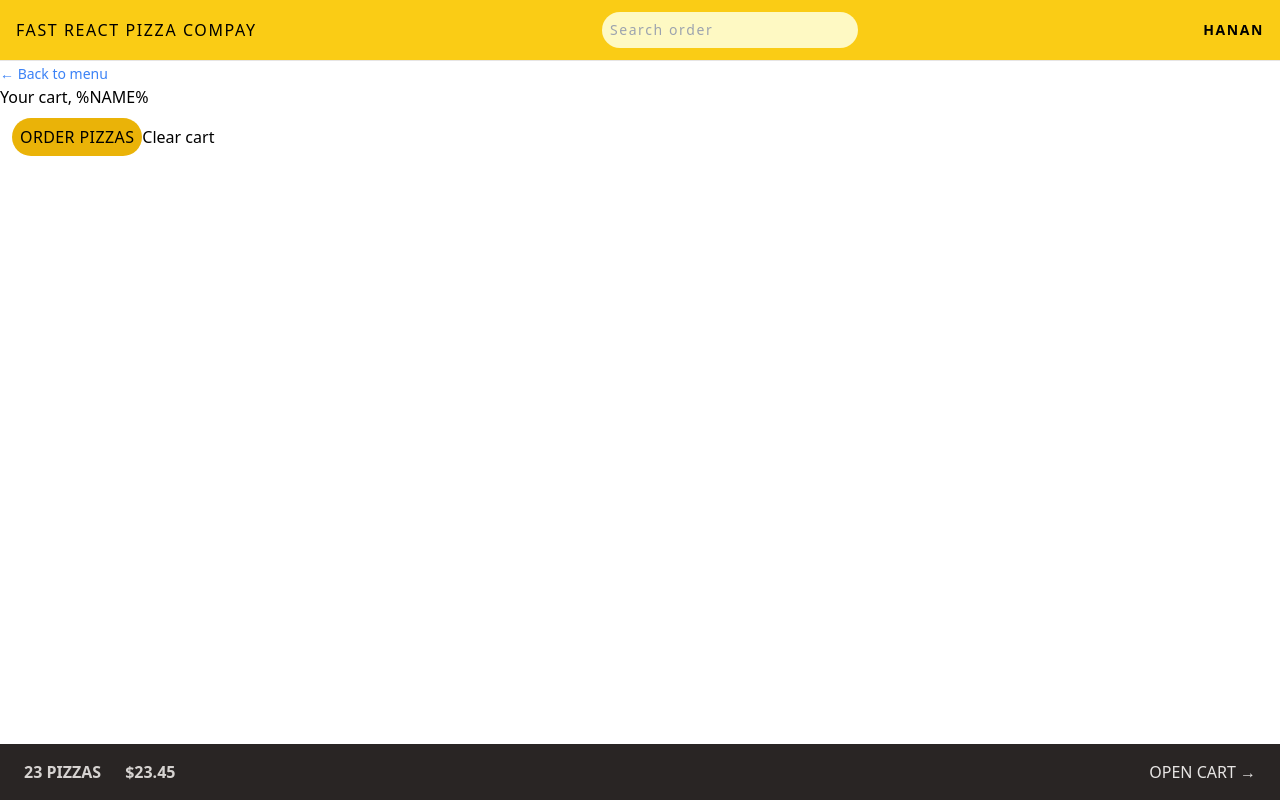
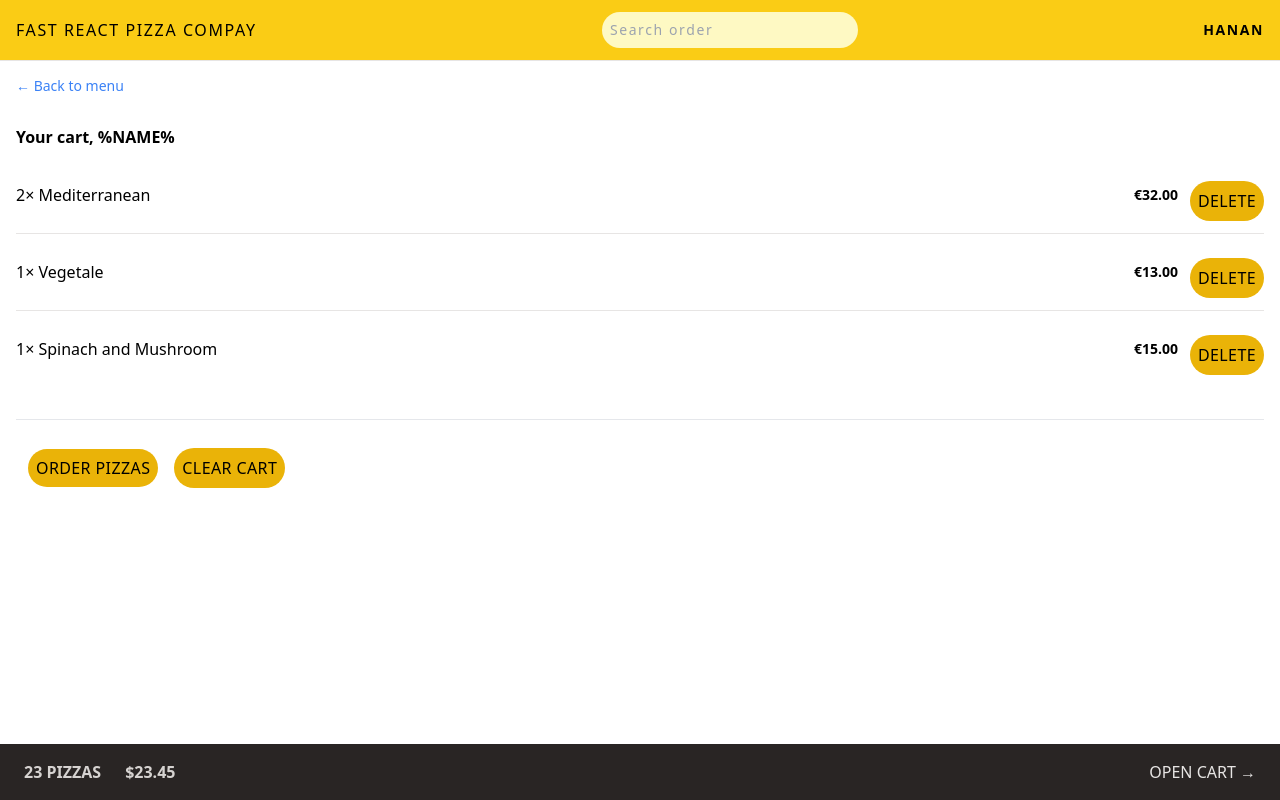
Before and after one commit to Hanan1413/order-fast-food, a React (Vite) app: page /cart in a window 1280 px wide. Built offline with nearby package versions, Linux system fonts and the light colour scheme.

Commit message:
update cart and menu components

```diff
--- a/src/features/cart/Cart.jsx
+++ b/src/features/cart/Cart.jsx
@@ -1,6 +1,7 @@
 import { Link } from 'react-router-dom';
 import LinkButton from '../../ui/LinkButton';
-import Button from '../../ui/Button'
+import Button from '../../ui/Button';
+import CartItem from '../cart/CartItem';
 
 const fakeCart = [
   {
@@ -30,18 +31,25 @@ function Cart() {
   const cart = fakeCart;
 
   return (
-    <div>
+    <div className="px-4 py-3">
       <LinkButton to="/menu">
         &larr; Back to menu
       </LinkButton>
 
-      <h2 className='mb-4'>Your cart, %NAME%</h2>
+      <h2 className='mt-7 tex-xl font-semibold mb-2 '>Your cart, %NAME%</h2>
+      <ul className="divide-y divide-stone-200 mb-4 border-b pb-8">
+        {cart.map((item)=>{
+          return <CartItem  item={item} key={item.key}/>
+        })}
+      </ul>
 
-      <div>
+
+
+      <div className="space-x-4">
         <Button to="/order/new" >Order pizzas</Button>
 
         {/* <Link to=></Link> */}
-        <button>Clear cart</button>
+        <Button type="secondary">Clear cart</Button>
       </div>
     </div>
   );
--- a/src/features/cart/CartItem.jsx
+++ b/src/features/cart/CartItem.jsx
@@ -1,13 +1,17 @@
+
+import {formatCurrency} from "../../utils/helpers";
+import Button from '../../ui/Button';
 function CartItem({ item }) {
   const { pizzaId, name, quantity, totalPrice } = item;
 
   return (
-    <li>
-      <p>
+    <li className="py-3 sm:flex sm:items-center sm:justify-between">
+      <p className="mb-1 sm:mb-0">
         {quantity}&times; {name}
       </p>
-      <div>
-        <p>{formatCurrency(totalPrice)}</p>
+      <div className="flex justify-between items-center">
+        <p className="text-sm font-bold" >{formatCurrency(totalPrice)}</p>
+        <Button type="small">Delete</Button>
       </div>
     </li>
   );
--- a/src/features/menu/Menu.jsx
+++ b/src/features/menu/Menu.jsx
@@ -9,7 +9,7 @@ function Menu() {
   console.log(menu)
 
 
-  return <ul>{menu.map((pizza)=>{
+  return <ul className="divide-y divide-stone-200 px-2 ">{menu.map((pizza)=>{
     return < MenuItem pizza={pizza} key={pizza.id}/>
   })}</ul>;
 }
--- a/src/features/menu/MenuItem.jsx
+++ b/src/features/menu/MenuItem.jsx
@@ -1,16 +1,19 @@
 import { formatCurrency } from "../../utils/helpers";
+import Button from '../../ui/Button'
 
 function MenuItem({ pizza }) {
   const { id, name, unitPrice, ingredients, soldOut, imageUrl } = pizza;
 
   return (
-    <li>
-      <img src={imageUrl} alt={name} />
-      <div>
-        <p>{name}</p>
-        <p>{ingredients.join(", ")}</p>
-        <div>
-          {!soldOut ? <p>{formatCurrency(unitPrice)}</p> : <p>Sold out</p>}
+    <li className="flex gap-4 py-2">
+      <img src={imageUrl} alt={name}  className={`h-24 ${soldOut? 'grayscale opacity-70': ''}`}
+      />
+      <div className="flex flex-col grow">
+        <p className="font-medium">{name}</p>
+        <p className="text-sm italic text-stone-500 capitalize">{ingredients.join(", ")}</p>
+        <div className="mt-auto flex items-center justify-between mr-8">
+          {!soldOut ? <p >{formatCurrency(unitPrice)}</p> : <p className="text-sm uppercase font-medium text-stone-500">Sold out</p>}
+          <Button type="small" >Add to cart</Button>
         </div>
       </div>
     </li>
--- a/src/ui/Button.jsx
+++ b/src/ui/Button.jsx
@@ -1,10 +1,17 @@
 import {Link} from 'react-router-dom';
 
-function Button({ children, disabled, to  }) {
+function Button({ children, disabled, to, type }) {
   const className = "mt-3 bg-yellow-500 p-2 uppercase  tracking-wide rounded-full ml-3 transition-colors duration-300 hover:bg-yellow-300 focus:bg-yellow-300 focus:outline-none focus:ring-2 focus:ring-yellow-300 focus:ring-offset-2 disabled:cursor-not-allowed"
+  const  base = "mt-3 bg-yellow-500 p-2 uppercase  tracking-wide rounded-full ml-3 transition-colors duration-300 hover:bg-yellow-300 focus:bg-yellow-300 focus:outline-none focus:ring-2 focus:ring-yellow-300 focus:ring-offset-2 disabled:cursor-not-allowed"
+
+  const styles = {
+   primary: base + " px-4  py-3 md:px-6 md:py-4",
+   small: base + " px-4 py-2 md:px-5 md:py-2.5 text-xs",
+   secondary:"inline-block rounded-full boder-2-stone-300 mt-3 bg-yellow-500 p-2 uppercase  tracking-wide rounded-full ml-3 transition-colors duration-300 hover:bg-yellow-300 focus:bg-yellow-300 focus:outline-none focus:ring-2 focus:ring-yellow-300 focus:ring-offset-2 disabled:cursor-not-allowed  px-4  py-3 md:px-6 md:py-4",
+  }
 
   if(to)
-    return <Link to={to} className={className}>
+    return <Link to={to} className={className} style={styles[type]}>
      {children}
     </Link>
   return (
```
